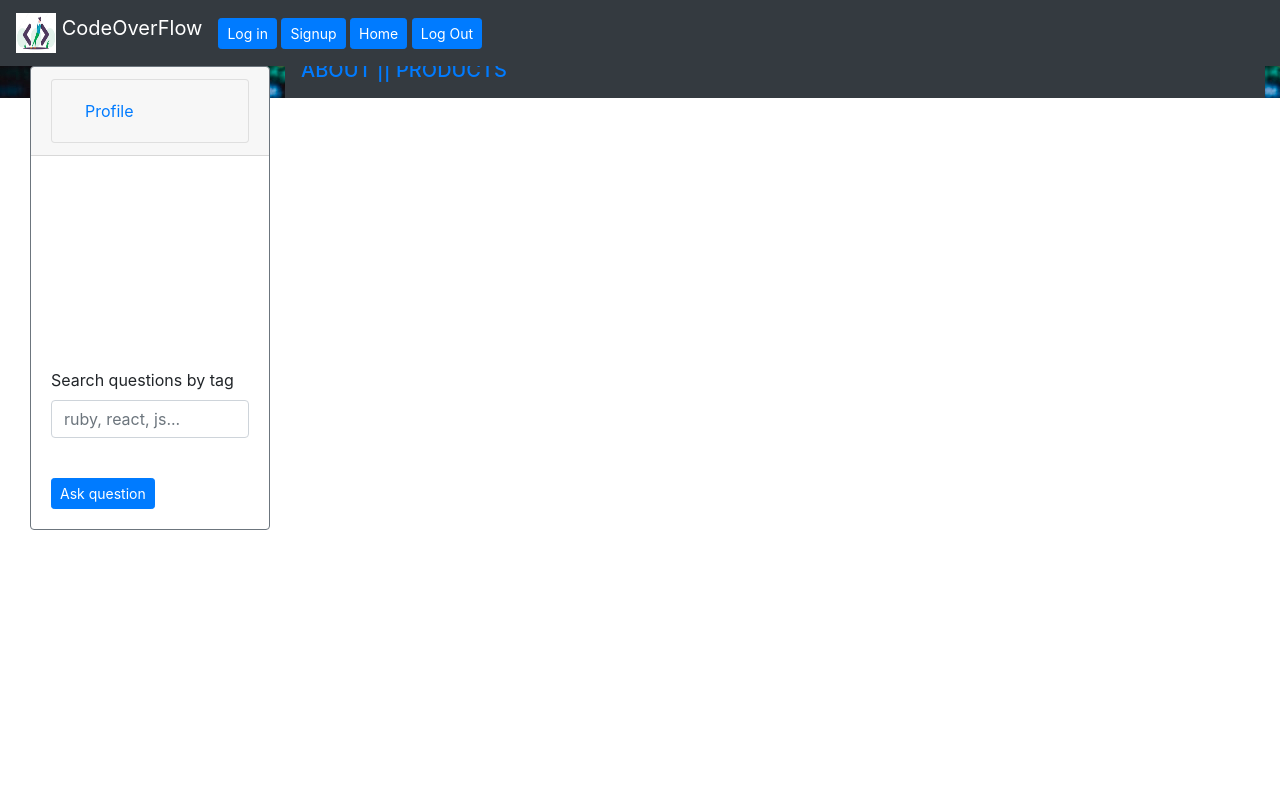
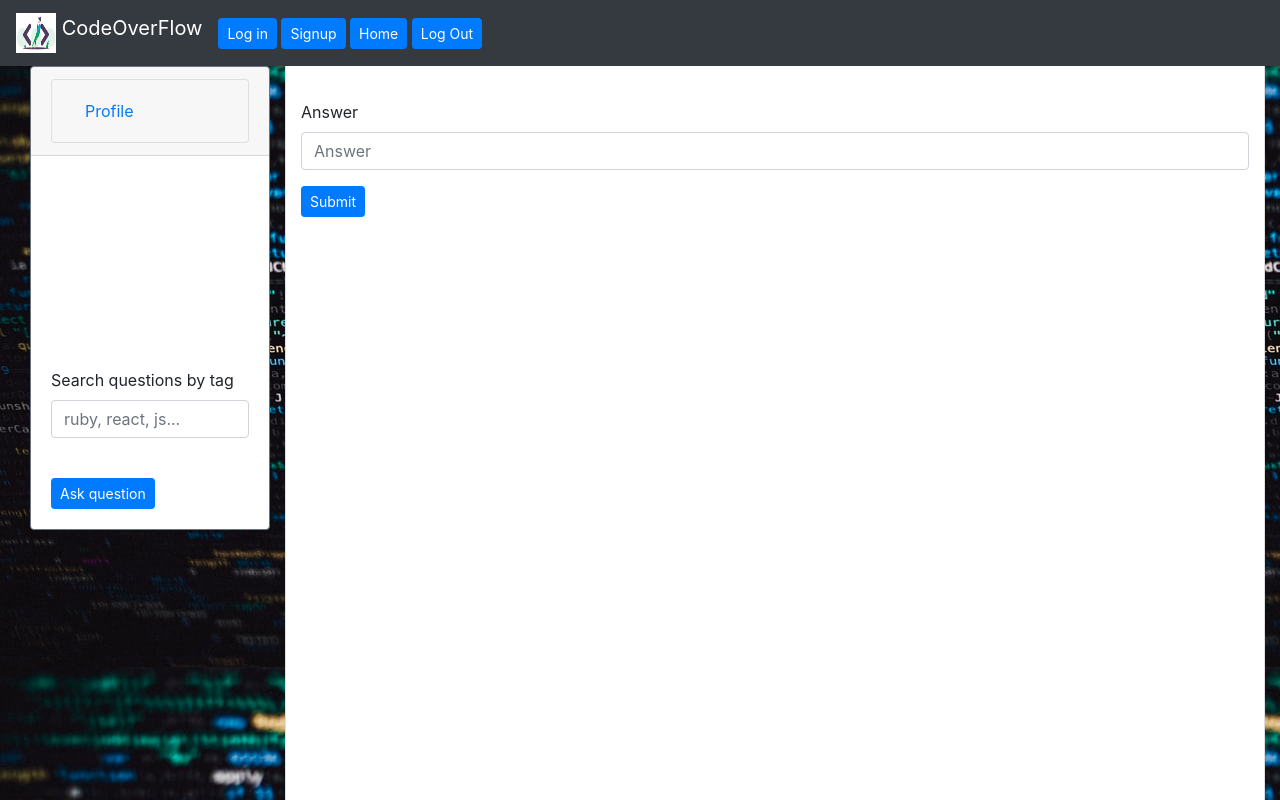
Before and after one commit to JinaStrickland/CodeOverFlow_FrontEnd, a React (Create React App) app: page /edit_answer in a window 1280 px wide. Shown: the top 800 px of the page. Built offline with nearby package versions, Linux system fonts and the light colour scheme; no server answers.

Commit message:
working on edit answer portion

```diff
--- a/src/App.css
+++ b/src/App.css
@@ -88,12 +88,21 @@
 }
 
 #answer-page {
-  /* margin-top: 40px; */
-  margin-left: 10px;
+  margin-top: 75px;
+  position: relative;
   height: 60rem;
+  margin-left: 0px;
+  margin-bottom: 5px;
 }
+
 #answer-form {
   margin-top: 40px;
   margin-left: 20px;
   height: 60rem;
 }
+
+#edit-answer-form {
+  margin-top: 75px;
+  height: 60rem;
+  /* margin-left: 20px; */
+}
--- a/src/App.js
+++ b/src/App.js
@@ -12,6 +12,7 @@ import { MDBContainer } from "mdbreact";
 import QuestionForm from "./Components/QuestionForm";
 import EditQuestionForm from "./Components/EditQuestionForm";
 import AnswerForm from "./Components/AnswerForm";
+import EditAnswerForm from "./Components/EditAnswerForm";
 import Answer from "./Components/Answer";
 import "./App.css";
 import { Card } from "react-bootstrap";
@@ -26,12 +27,41 @@ class App extends Component {
   state = {
     questions: [],
     question: {},
+    answers: [],
     savedQuestions: [],
     searchTerm: "",
     editedQuestion: {},
-    answer: {},
+    editedAnswer: {},
     currentUser: {},
   };
+
+  // componentDidMount() {
+  //     Promise.all([fetch(url, {
+  //       method: "GET",
+  //       headers: {
+  //         // Authorization: `Bearer ${localStorage.token}`,
+  //       },
+  //     }), fetch(urlA, {
+  //       method: "GET",
+  //       headers: {
+  //         // Authorization: `Bearer ${localStorage.token}`,
+  //       },
+  //     })])
+
+  //     .then(([res1, res2])  => {
+  //       return Promise.all([res1.json(), res2.json()])
+  //     })
+  //     .then(([res1, res2]) => {
+  //       this.setState({
+  //         questions: res1.map((question) => {
+  //           return { ...question, saved: false };
+  //         }),
+  //         answers: res2.map((answer) => {
+  //           return { ...answer, saved: false };
+  //         }),
+  //       })
+  //     });
+  // }
 
   componentDidMount() {
     fetch(url, {
@@ -195,6 +225,45 @@ class App extends Component {
       });
   };
 
+  clickedAnswer = (editedAnswer) => {
+    this.setState({ editedAnswer });
+  };
+
+  editAnswer = (e) => {
+    e.preventDefault();
+    let name = e.target.name;
+    let value = e.target.value;
+
+    this.setState({
+      editedAnswer: { ...this.state.editedAnswer, [name]: value },
+    });
+  };
+
+  patchEditedAnswer = () => {
+    let answer = this.state.editedAnswer;
+    // const configObj = {
+    //   method: "PATCH",
+    //   headers: {
+    //     "Content-Type": "application/json",
+    //     Accept: "application/json",
+    //     Authorization: `Bearer ${localStorage.token}`,
+    //   },
+    //   body: JSON.stringify(answer),
+    // };
+
+    //   fetch(url + answer.id, configObj)
+    //   .then((res) => res.json())
+    //   .then((updatedA) => {
+    //     let answers = this.state.answers.map((a) => {
+    //       if (a.id === updatedA.id)
+    //         return updatedA;
+    //       else return answer;
+    //     });
+    //     this.setState({ answers });
+    //   });
+  }
+
+
   redirectToHomepage = () => {
     console.log(this.props.history.push("/homepage"));
   };
@@ -256,6 +325,7 @@ class App extends Component {
                         question={this.state.question}
                         deleteQuestion={this.deleteQuestion}
                         clickedQuestion={this.clickedQuestion}
+                        clickedAnswer={this.clickedAnswer}
                         getAnswer={this.getAnswer}
                       />
                     )}
@@ -293,7 +363,23 @@ class App extends Component {
                   />
                   <Route
                     path="/answer"
-                    render={(routerProps) => <Answer {...routerProps} />}
+                    render={(routerProps) => (
+                      <Answer
+                        {...routerProps}
+                        answers={this.state.answers}
+                        clickedAnswer={this.clickedAnswer} />
+                      )}
+                  />
+                  <Route
+                    path="/edit_answer"
+                    render={(routerProps) => (
+                      <EditAnswerForm
+                        {...routerProps}
+                        editedAnswer={this.state.editedAnswer}
+                        editAnswer={this.editAnswer}
+                        patchEditedAnswer={this.patchEditedAnswer}
+                      />
+                    )}
                   />
                 </MDBContainer>
               </Switch>
--- a/src/Components/Answer.js
+++ b/src/Components/Answer.js
@@ -1,19 +1,25 @@
 import React from "react";
-import { Card } from "react-bootstrap/";
+import { Button, Card } from "react-bootstrap/";
+import { Link } from "react-router-dom";
 
 const Answer = (props) => {
+
   return (
     <div>
       <Card border="secondary" id="answer-page">
-        <Card.Header></Card.Header>
         <br />
+        {props.clickedAnswer}
+          <Button
+            id="add-answer"
+            variant="light"
+            size="sm"
+            onClick={(e) => props.clickedAnswer(e.target)}
+           >
+            <Link to="/edit_answer"> edit answer</Link>
+          </Button>
         <br />
-        <Card.Body>
-          HELLO
-          <br />
-        </Card.Body>
-      </Card>
-    </div>
+        </Card>
+      </div>
   );
 };
 
--- /dev/null
+++ b/src/Components/EditAnswerForm.js
@@ -0,0 +1,37 @@
+import React from "react";
+import { Form, Button } from "react-bootstrap/";
+
+const EditAnswerForm = (props) => {
+
+  const { body } = props.editedAnswer;
+
+  return (
+    <div id="edit-answer-form">
+      <Form>
+        <Form.Group controlId="formGroupBody">
+          <Form.Label>Answer</Form.Label>
+          <Form.Control
+            name="body"
+            value={ body }
+            type="textarea"
+            placeholder="Answer"
+            onChange={props.editAnswer}
+          />
+        </Form.Group>
+        <Button
+            id="edit-answer"
+            variant="primary"
+            size="sm"
+            type="submit"
+            onClick={props.patchEditedAnswer}
+        >
+          Submit
+        </Button>
+        <br />
+      </Form>
+      <br />
+    </div>
+  );
+};
+
+export default EditAnswerForm;
--- a/src/Components/Question.js
+++ b/src/Components/Question.js
@@ -5,8 +5,13 @@ import { Link } from "react-router-dom";
 // let usersUrl = "http://localhost:3000/users/";
 
 class Question extends React.Component {
+
   render() {
+    // let answerQ = this.props.question.answers.map()
+    // console.log(this.props.question.answers)
+
     let question = this.props.question;
+
     // let answers_count = question.answers.length;
     return (
       <div>
--- a/src/Components/SingleQuestion.js
+++ b/src/Components/SingleQuestion.js
@@ -13,7 +13,9 @@ class SingleQuestion extends React.Component {
 
     let answers = question.answers.map((answer) => (
       <Link to="/answer">
-        <li>{answer.body}</li>
+        <li>{answer.body}
+        onClick={() => this.props.clickedAnswer(answer)}
+        </li>
         <br />
       </Link>
     ));
@@ -40,7 +42,10 @@ class SingleQuestion extends React.Component {
             Answers: <br />
             <br />
             {/* {answers} */}
-            <Link to="/answer">{answers} </Link>
+            <Link to="/answer"
+                  onClick={() => this.props.clickedAnswer(answers)}
+            >{answers}
+            </Link>
           </p>
         ) : null}
         <Button
```
